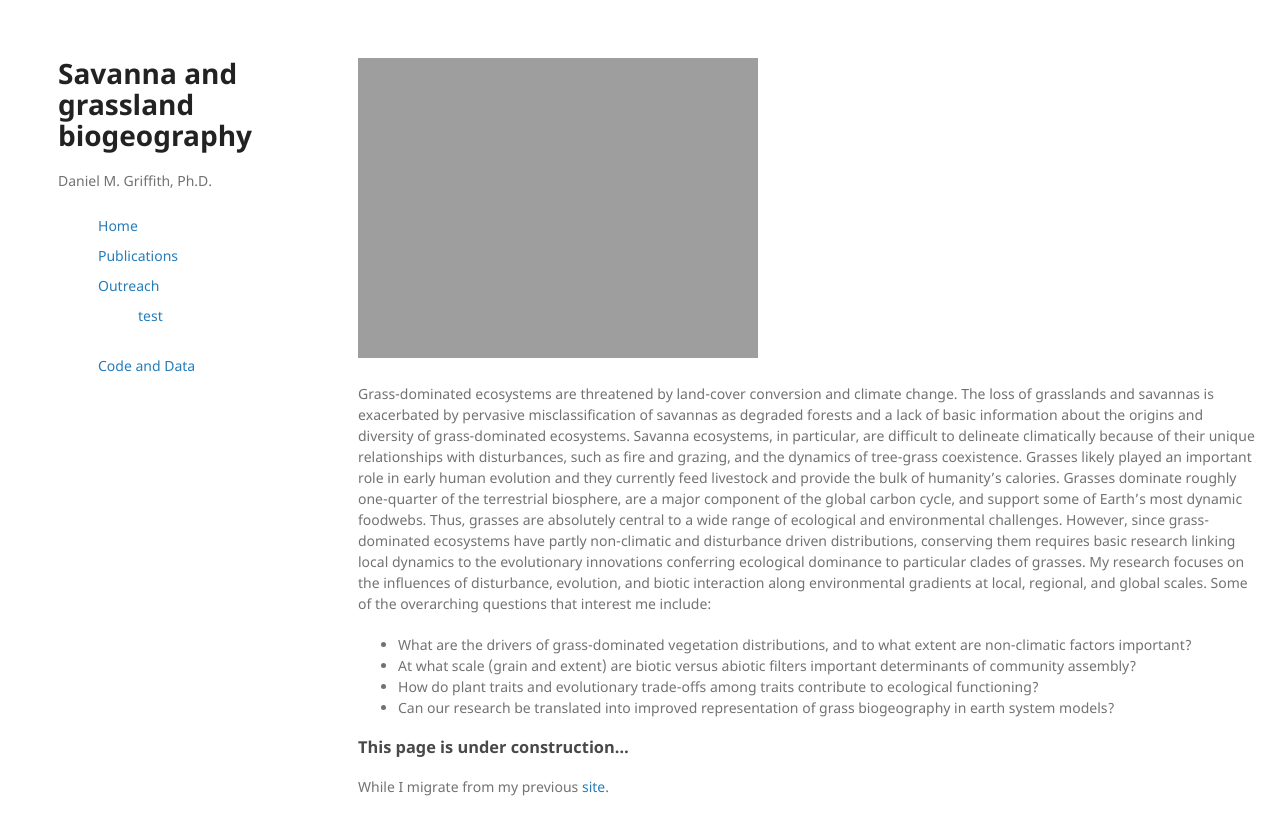
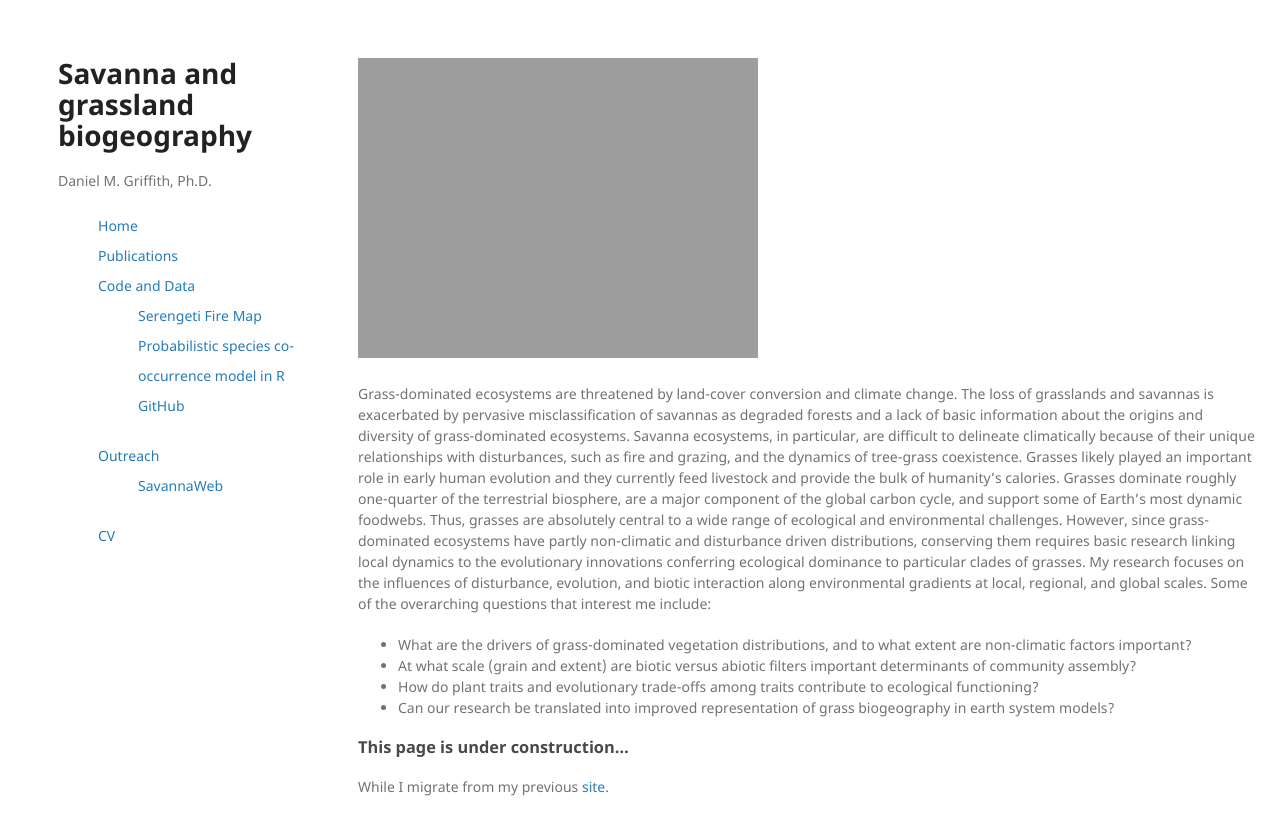
Before and after one commit to griffithdan/griffithdan.github.io, a Jekyll site: the page built from index.md, in a window 1280 px wide. Shown: the top 835 px of the page. Built offline with Jekyll 4.4.1, drawn with Linux system fonts in a browser that asks for light colours; our own code applies the rules of GitHub Pages for plain Markdown files.

Commit message:
Update navigation.yml

```diff
--- a/_data/navigation.yml
+++ b/_data/navigation.yml
@@ -2,10 +2,19 @@
   url: /
 - title: Publications
   url: /pages/publications.html
+- title: Code and Data
+  url: /
+  sublinks:
+    - title: Serengeti Fire Map
+      url: /pages/code_and_data/fire-animation.html
+    - title: Probabilistic species co-occurrence model in R
+      url: /pages/code_and_data/fire-animation.html
+    - title: GitHub
+      url: https://github.com/griffithdan
 - title: Outreach
   url: /pages/outreach/publications.html
   sublinks:
-    - title: test
+    - title: SavannaWeb
       url: /pages/outreach/publications.html
-- title: Code and Data
-  url: /pages/code_and_data/fire-animation.html
+- title: CV
+  url: /pages/cv.html
```
